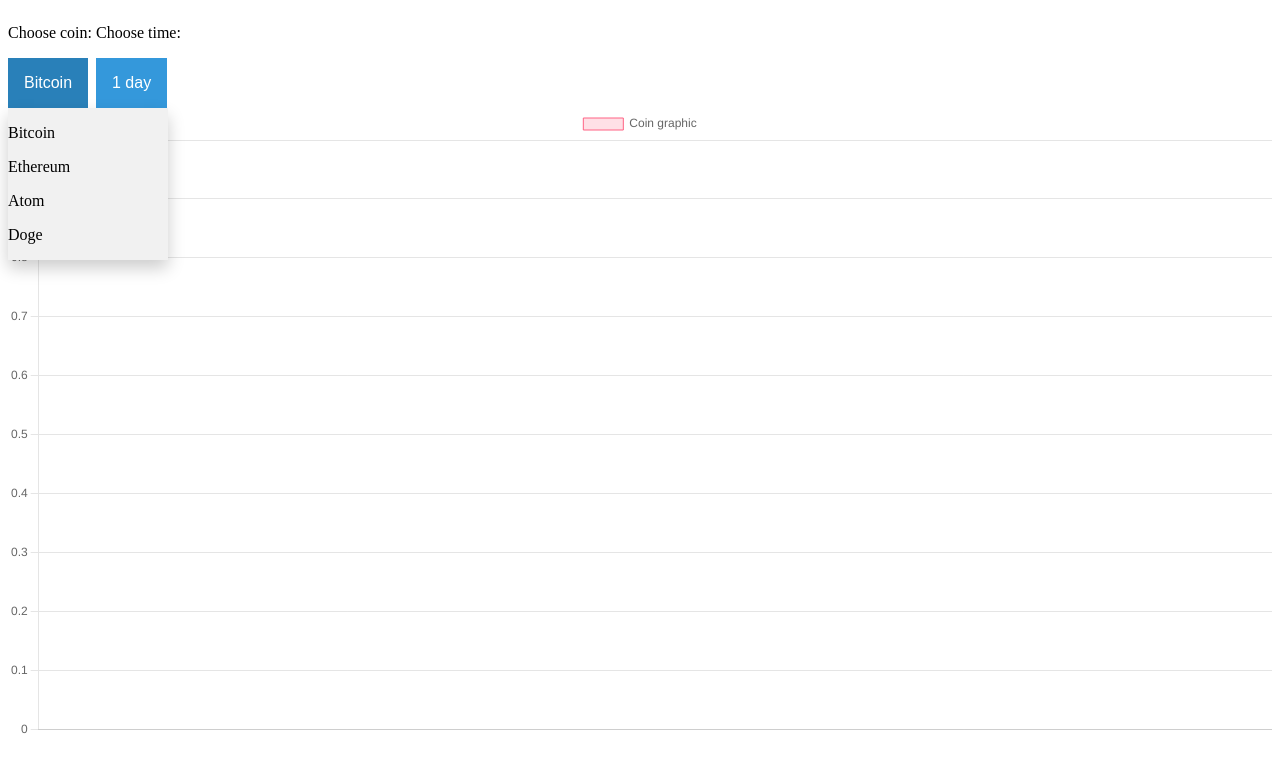
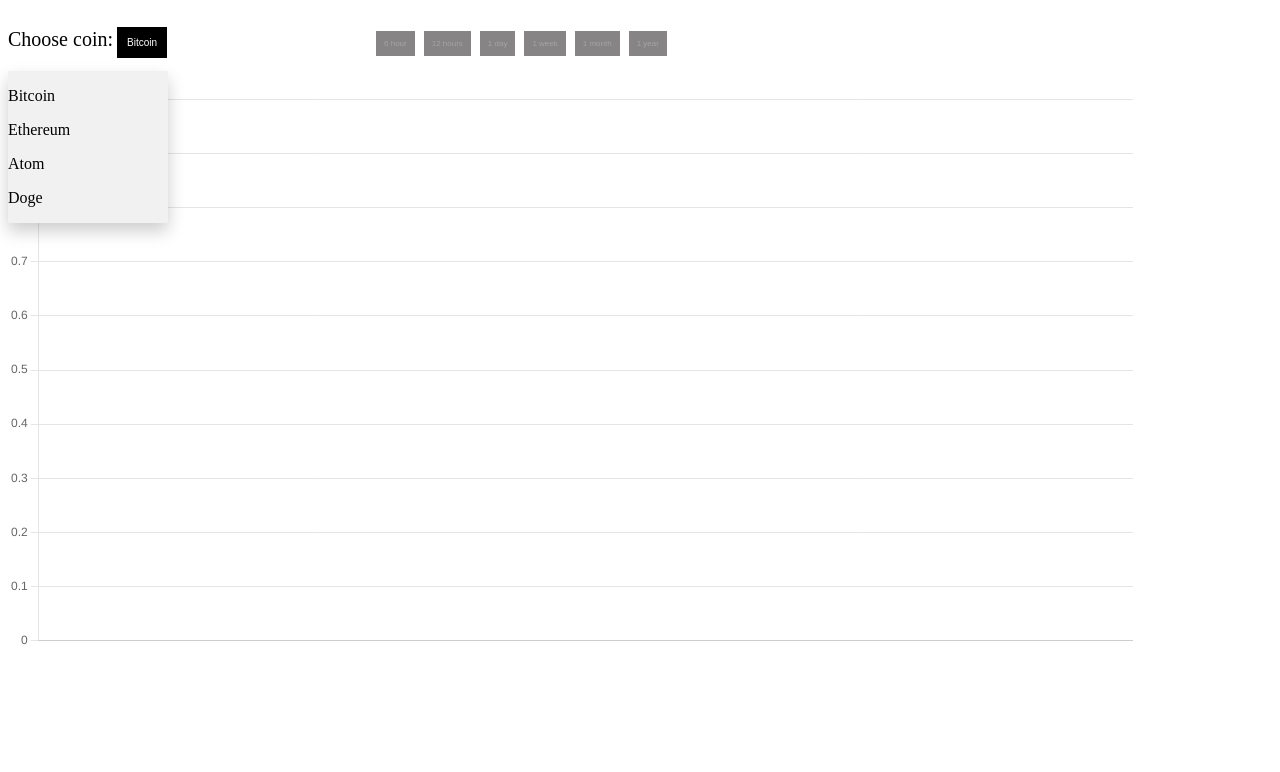
Before and after one commit to EmptyPerson/GraphCoins, a plain HTML site: page index.html in a window 1280 px wide. Both pictures are taken after a click on the button "Bitcoin". Drawn offline with nearby package versions, Linux system fonts and the light colour scheme; no server answers.

Commit message:
Correct button design

```diff
--- a/index.html
+++ b/index.html
@@ -5,16 +5,16 @@
     <title>Title</title>
     <style>
         .dropbtn {
-            background-color: #3498DB;
+            background-color: #434546;
             color: white;
-            padding: 16px;
-            font-size: 16px;
+            padding: 10px;
+            font-size: 10px;
             border: none;
             cursor: pointer;
         }
 
         .dropbtn:hover, .dropbtn:focus {
-            background-color: #2980B9;
+            background-color: #000000;
         }
 
         .dropbutton {
@@ -27,12 +27,18 @@
         }
 
         .dropbutton:hover, .dropbtn:focus {
-            background-color: #2980B9;
+            background-color: #000000;
         }
 
         .dropdown {
             position: relative;
             display: inline-block;
+            width: 100%;
+            margin: 0;
+        }
+
+        .dropdown a:hover {
+            background-color: #ddd;
         }
 
         .dropdown-content {
@@ -41,7 +47,7 @@
             background-color: #f1f1f1;
             min-width: 160px;
             overflow: auto;
-            box-shadow: 0px 8px 16px 0px rgba(0,0,0,0.2);
+            box-shadow: 0px 8px 16px 0px rgba(0, 0, 0, 0.2);
             z-index: 1;
         }
 
@@ -58,57 +64,117 @@
             background-color: #f1f1f1;
             min-width: 160px;
             overflow: auto;
-            box-shadow: 0px 8px 16px 0px rgba(0,0,0,0.2);
+            box-shadow: 0px 8px 16px 0px rgba(0, 0, 0, 0.2);
             z-index: 1;
         }
 
         .dropdowntime-content a {
-            color: black;
+            color: #000000;
             padding: 12px 16px;
             text-decoration: none;
             display: block;
         }
 
-        .dropdown a:hover {background-color: #ddd;}
 
-        .show {display: block;}
+        .text {
+            display: inline-block;
+            font-size: 20px;
+
+        }
+
+        .timebutton {
+            display: inline-block;
+            margin-left: 200px;
+        }
+
+        .btn {
+            margin-left: 5px;
+            margin-right: 0px;
+            background-color: #868484;
+            color: #a6a4a4;
+            padding: 8px;
+            font-size: 8px;
+            border: none;
+            cursor: pointer;
+        }
+
+        .btn:hover, .btn:focus {
+            background-color: #000000;
+        }
+
+        /*html, body {*/
+        /*    width: 100%;*/
+        /*    height: 100%;*/
+        /*    margin: 0;*/
+        /*    position: fixed;*/
+        /*}*/
+        .conv {
+            width: 89%;
+            height: 100%;
+            margin: 0;
+
+        }
+
+        .show {
+            display: block;
+        }
     </style>
 </head>
 <body>
+
+
 <div class="dropdown">
-    <p>Choose coin:</p>
-    <button onclick="ButtonChooseCoin()" class="dropbtn" id="choose-coin"> Bitcoin </button>
-    <div id="myDropdownCoin" class="dropdown-content">
-
+    <p class="text"> Choose coin: </p>
+    <button class="dropbtn" id="choose-coin" onclick="ButtonChooseCoin()"> Bitcoin</button>
+    <div class="dropdown-content" id="myDropdownCoin">
         <p onclick="ChooseCoin('Bitcoin')">Bitcoin</p>
         <p onclick="ChooseCoin('Ethereum')">Ethereum</p>
         <p onclick="ChooseCoin('Atom')">Atom</p>
         <p onclick="ChooseCoin('Doge')">Doge</p>
+    </div>
+<!--    <button class="dropbtn" id="choose-time" onclick="ButtonChooseTime()"> 1 day</button>-->
+<!--    <div class="dropdowntime-content" id="myDropdownTime">-->
 
+<!--        <p onclick="ChooseTime('6 hours')">6 hours</p>-->
+<!--        <p onclick="ChooseTime('12 hours')">12 hours</p>-->
+<!--        <p onclick="ChooseTime('1 day')">1 day</p>-->
+<!--        <p onclick="ChooseTime('5 days')">5 days</p>-->
+<!--        <p onclick="ChooseTime('10 days')">10 days</p>-->
+<!--        <p onclick="ChooseTime('15 days')">15 days</p>-->
+<!--        <p onclick="ChooseTime('1 month')">1 month</p>-->
+<!--        <p onclick="ChooseTime('3 months')">3 month</p>-->
+<!--        <p onclick="ChooseTime('6 months')">6 month</p>-->
+<!--        <p onclick="ChooseTime('1 year')">1 year</p>-->
+<!--        <p onclick="ChooseTime('2 year')">2 year</p>-->
+<!--    </div>-->
+    <div class="timebutton">
+        <button class="btn" onclick="ChooseTime('6 hour')"> 6 hour</button>
+        <button class="btn" onclick="ChooseTime('12 hours')"> 12 hours</button>
+        <button class="btn" onclick="ChooseTime('1 day')"> 1 day</button>
+        <button class="btn" onclick="ChooseTime('1 week')"> 1 week</button>
+        <button class="btn" onclick="ChooseTime('1 month')"> 1 month</button>
+        <button class="btn" onclick="ChooseTime('1 year')"> 1 year</button>
     </div>
 </div>
 
 <div class="dropdown">
-    <p>Choose time:</p>
-    <button onclick="ButtonChooseTime()" class="dropbutton" id="choose-time"> 1 day </button>
-    <div id="myDropdownTime" class="dropdowntime-content">
+    <!--    <p>Choose time:</p>-->
 
-        <p onclick="ChooseTime('6 hours')">6 hours</p>
-        <p onclick="ChooseTime('12 hours')">12 hours</p>
-        <p onclick="ChooseTime('1 day')">1 day</p>
-        <p onclick="ChooseTime('5 days')">5 days</p>
-        <p onclick="ChooseTime('10 days')">10 days</p>
-        <p onclick="ChooseTime('15 days')">15 days</p>
-        <p onclick="ChooseTime('1 month')">1 month</p>
-        <p onclick="ChooseTime('3 months')">3 month</p>
-        <p onclick="ChooseTime('6 months')">6 month</p>
-        <p onclick="ChooseTime('1 year')">1 year</p>
-        <p onclick="ChooseTime('2 year')">2 year</p>
-
-    </div>
 </div>
 
-<canvas id="myChart" width=window.screen.width height=window.screen.height></canvas>
+<!--<div class="timebutton">-->
+<!--    <button onclick="ChooseTime('1 hour')" class="btn"> 1 hour </button>-->
+<!--    <button onclick="ChooseTime('12 hours')" class="btn"> 12 hours </button>-->
+<!--    <button onclick="ChooseTime('1 day')" class="btn"> 1 day </button>-->
+<!--    <button onclick="ChooseTime('1 week')" class="btn"> 1 week </button>-->
+<!--    <button onclick="ChooseTime('1 month')" class="btn"> 1 month </button>-->
+<!--    <button onclick="ChooseTime('1 year')" class="btn"> 1 year </button>-->
+<!--</div>-->
+<div class="conv">
+    <canvas id="myChart"></canvas>
+</div>
+
+
 <script src=https://cdn.jsdelivr.net/npm/chart.js@3.6.0/dist/chart.min.js></script>
 <script src="main.js"></script>
 </body>
--- a/main.js
+++ b/main.js
@@ -9,7 +9,7 @@ class DataModel {
         this.periodMap = new Map();
         this.symbolMap = new Map();
         this.periodFlag = [];
-        this.APIKey = {"X-CoinAPI-Key": "7382133D-FE4D-4446-B34D-F7C924F9B538"};
+        this.APIKey = {"X-CoinAPI-Key": "8A3462EF-3701-4C46-BBD8-6574DC42CF40"};
     }
 
     async getData(periodId) {
@@ -158,15 +158,16 @@ class viewModel {
                     ],
                     borderWidth: 1
                 }]
-            }//,
-            // options: {
-            //     scales: {
-            //         y: { // defining min and max so hiding the dataset does not change scale range
-            //             min: 0,
-            //             max: 70000
-            //         }
-            //     }
-            // }
+            },
+             options: {
+                 plugins: {
+                     legend: {
+                         display: false,
+
+                     }
+                 }
+             }
+
         };
 
     }
@@ -207,7 +208,7 @@ function ButtonChooseTime() {
 async function ChooseTime(ChoiceTime) {
     data.cleaningDate();
     time_start = setTime(TimeId.get(ChoiceTime));
-    document.getElementById("choose-time").innerText = ChoiceTime;
+    //document.getElementById("choose-time").innerText = ChoiceTime;
     await main();
 }
 
@@ -240,6 +241,7 @@ function setTime(date) {
 
     return yy + '-' + mm + '-' + dd + 'T' + hh + ':' + min + ':' + ss;
 }
+
 function addData(chart, labels, data) {
     labels.forEach((label) => {
         chart.data.labels.push(label);
@@ -257,11 +259,11 @@ function removeData(chart) {
     myChart.data.datasets[0].data = []
     chart.update();
 }
-
+//&& !event.target.matches('.dropbutton')
 window.onclick = function (event) {
-    if (!event.target.matches('.dropbtn') && !event.target.matches('.dropbutton')) {
+    if (!event.target.matches('.dropbtn')) {
         let dropdowns = document.getElementsByClassName("dropdown-content");
-        let dropdownsTime = document.getElementsByClassName("dropdowntime-content");
+        //let dropdownsTime = document.getElementsByClassName("dropdowntime-content");
         let i;
         for (i = 0; i < dropdowns.length; i++) {
             let openDropdown = dropdowns[i];
@@ -270,12 +272,12 @@ window.onclick = function (event) {
             }
         }
 
-        for (i = 0; i < dropdownsTime.length; i++) {
-            let openDropdown = dropdownsTime[i];
-            if (openDropdown.classList.contains('show')) {
-                openDropdown.classList.remove('show');
-            }
-        }
+        // for (i = 0; i < dropdownsTime.length; i++) {
+        //     let openDropdown = dropdownsTime[i];
+        //     if (openDropdown.classList.contains('show')) {
+        //         openDropdown.classList.remove('show');
+        //     }
+        // }
     }
 }
 
@@ -287,25 +289,29 @@ let diffTime = new Date();
 diffTime.setDate(diffTime.getDate() - 1);
 let time_end = setTime(today);
 let time_start = setTime(diffTime);
-const limit = 300;
+const limit = 10000;
 
 let TimeId = new Map();
 
-TimeId.set('6 hours', new Date(new Date().setHours(today.getHours() - 6)));
+//TimeId.set('6 hours', new Date(new Date().setHours(today.getHours() - 6)));
+TimeId.set('6 hour', new Date(new Date().setHours(today.getHours() - 6)));
 TimeId.set('12 hours', new Date(new Date().setHours(today.getHours() - 12)));
 TimeId.set('1 day', new Date(new Date().setDate(today.getDate() - 1)));
-TimeId.set('5 days', new Date(new Date().setDate(today.getDate() - 5)));
-TimeId.set('10 days', new Date(new Date().setDate(today.getDate() - 10)));
-TimeId.set('15 days', new Date(new Date().setDate(today.getDate() - 15)));
+TimeId.set('1 week', new Date(new Date().setDate(today.getDate() - 7)));
+//TimeId.set('5 days', new Date(new Date().setDate(today.getDate() - 5)));
+// TimeId.set('10 days', new Date(new Date().setDate(today.getDate() - 10)));
+// TimeId.set('15 days', new Date(new Date().setDate(today.getDate() - 15)));
 TimeId.set('1 month', new Date(new Date().setMonth(today.getMonth() - 1)));
-TimeId.set('3 months', new Date(new Date().setMonth(today.getMonth() - 3)));
-TimeId.set('6 months', new Date(new Date().setMonth(today.getMonth() - 6)));
+//TimeId.set('3 months', new Date(new Date().setMonth(today.getMonth() - 3)));
+//TimeId.set('6 months', new Date(new Date().setMonth(today.getMonth() - 6)));
 TimeId.set('1 year', new Date(new Date().setFullYear(today.getFullYear() - 1)));
-TimeId.set('2 year', new Date(new Date().setFullYear(today.getFullYear() - 2)));
+//TimeId.set('2 year', new Date(new Date().setFullYear(today.getFullYear() - 2)));
 
 let data = new DataModel();
 const el = document.getElementById('myChart');
 const ctx = el.getContext('2d');
+// ctx.canvas.width = window.innerWidth;
+// ctx.canvas.height = window.innerHeight;
 let view = new viewModel();
 let myChart = new Chart(ctx, view.chartConfig());
 
```
